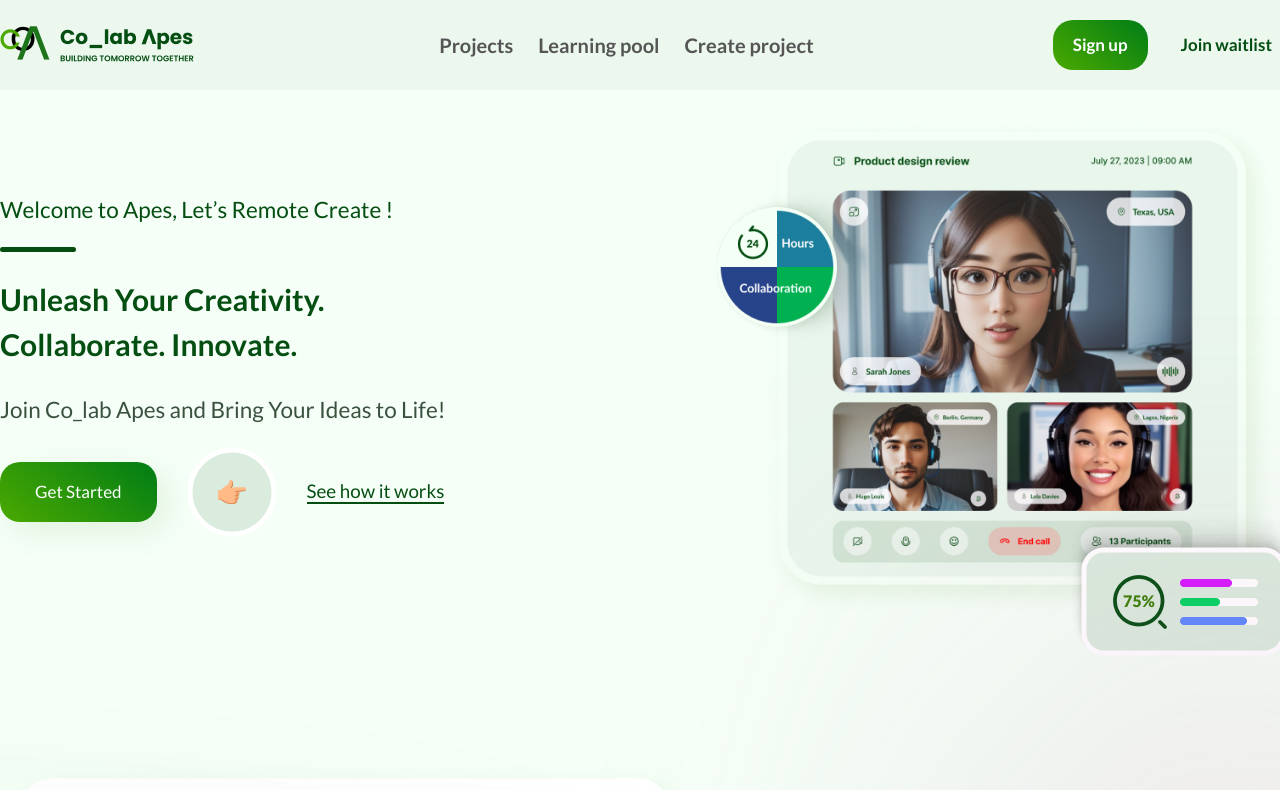
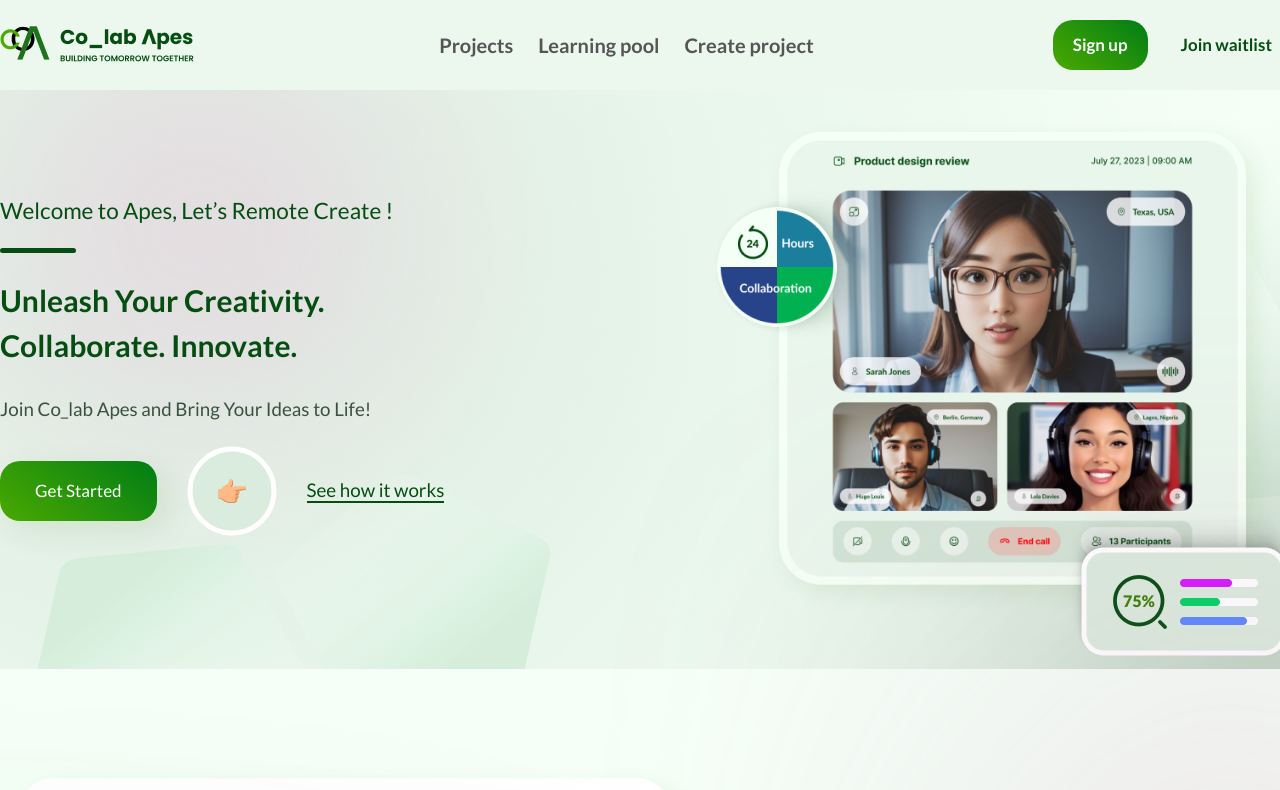
Before and after one commit to Colab-Apes/new_landing_page, a React (Vite) app: page / in a window 1280 px wide. Shown: the top 790 px of the page. Built offline with nearby package versions, Linux system fonts and the light colour scheme.

Commit message:
working on hero

```diff
--- a/src/NewLandingPage/components/Hero.jsx
+++ b/src/NewLandingPage/components/Hero.jsx
@@ -10,15 +10,17 @@ const Hero = () => {
     <div>
       <section
         style={{
-
+          backgroundImage: `url(${herobg})`,
         }}
-        className="pb-20 "
+        className="pb-20"
       >
+        {/* <div className="z-[-1] absolute w-[387px] h-[324.991px] bg-[#C26AAA] blur-[150px] rounded-[387px] left-[-30rem]"></div>
+        <div className=" absolute z-[-2] w-[200px] h-[649.982px] bg-[#054E12] blur-[350px] rounded-full left-[-30rem]"></div> */}
         <div className="hero container pt-10 w-full mx-auto flex flex-col md:flex-row justify-evenly md:justify-between items-center">
           <div className="text-content w-full md:w-[70%] text-center md:text-left fade-in-left">
             <p className="text-primaryColor mb-7">
               <span className="text-4xl font-600 hidden md:block">
-                Welcome to  Apes, Let’s Remote Create !{" "}
+                Welcome to Apes, Let’s Remote Create !{" "}
               </span>
               {/* <span className="text-4xl font-light hidden md:inline"></span> */}
             </p>
@@ -26,7 +28,7 @@ const Hero = () => {
             <h1 className="w-full leading-normal text-[3rem] text-primaryColor font-semibold mb-12">
               Unleash Your Creativity. <br /> Collaborate. Innovate.
             </h1>
-            <p className="text-3xl md:text-4xl text-acentColor">
+            <p className="text-3xl md:text-3xl text-acentColor">
               Join Co_lab Apes and Bring Your Ideas to Life!
             </p>
             <div className="hero-cta hidden md:flex flex-col-reverse md:flex-row gap-12 justify-center md:justify-normal  items-center mt-10">
```
